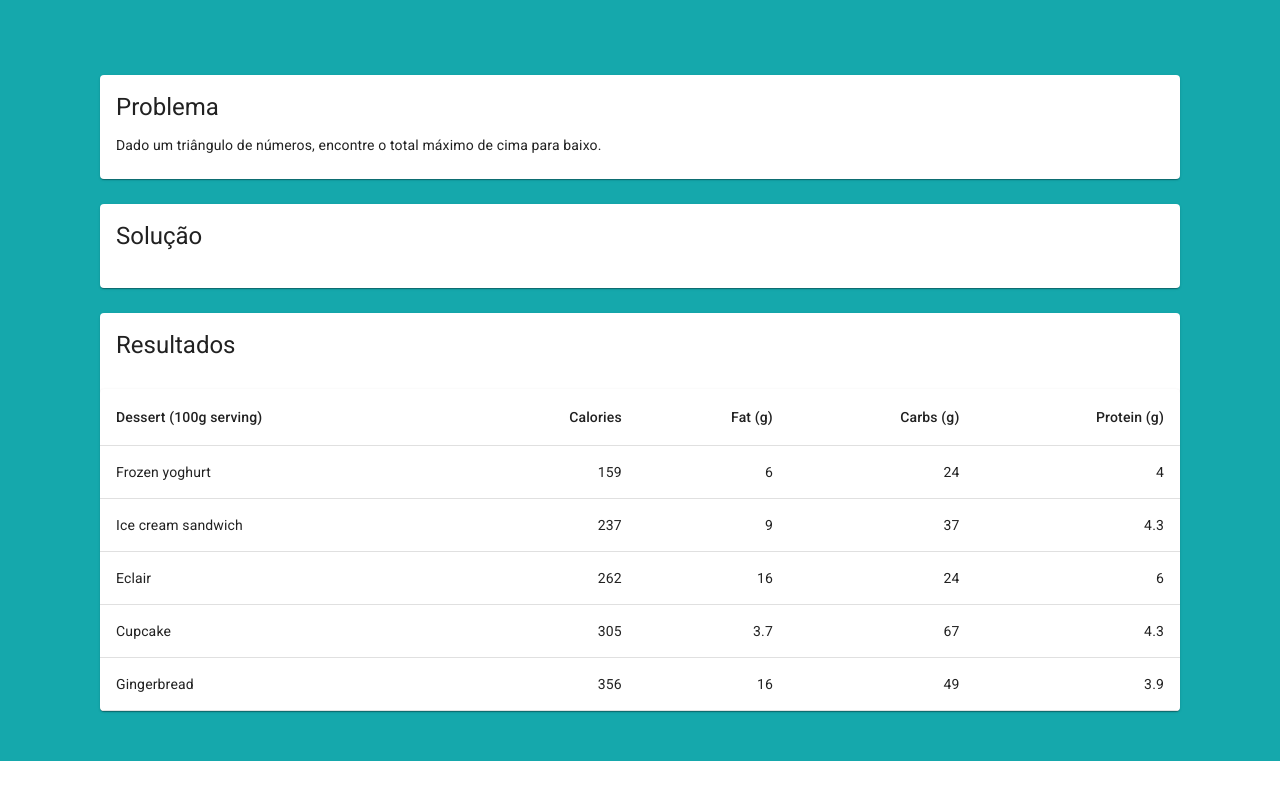
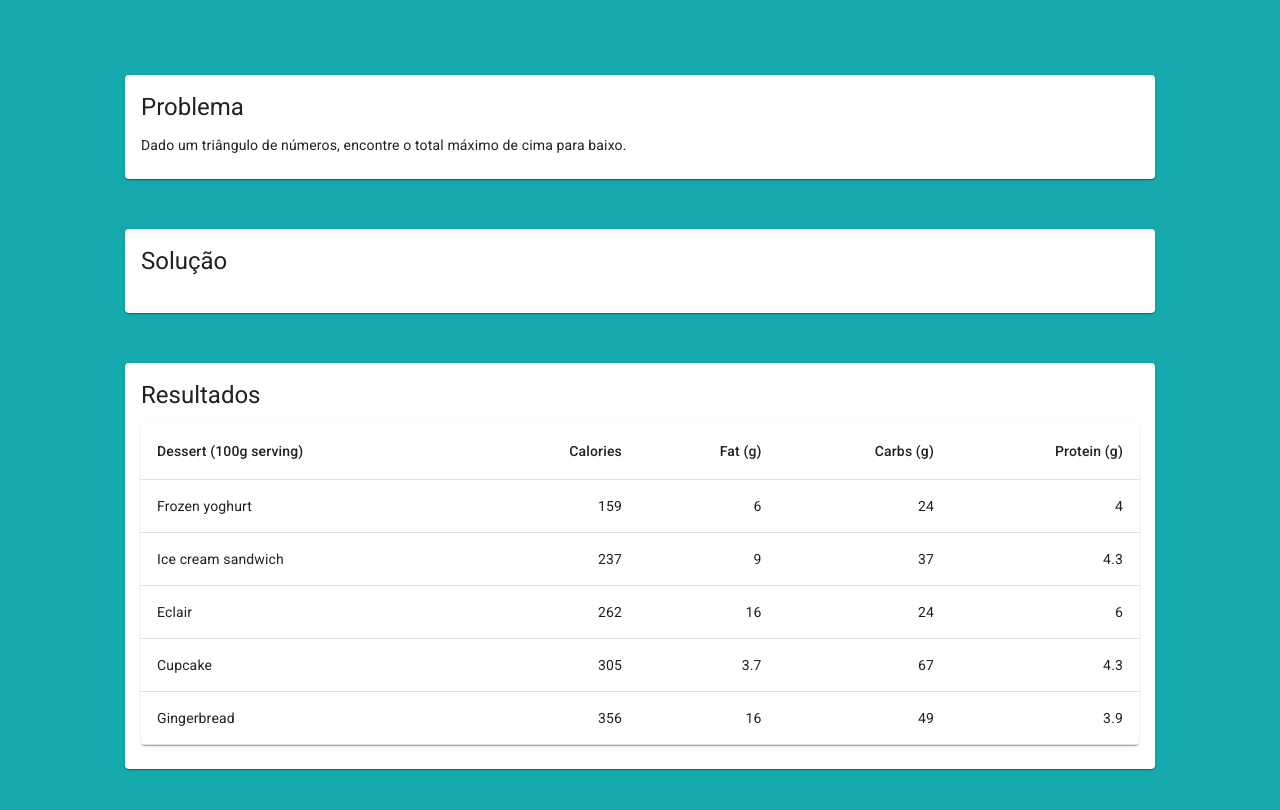
Before and after one commit to chicomcastro/teste-de-logica-WAAC, a React (Create React App) app in the folder teste-waac/: page / in a window 1280 px wide. Shown: the top 810 px of the page. Built offline with nearby package versions, Linux system fonts and the light colour scheme.

Commit message:
Update SimpleCard.js

```diff
--- a/teste-waac/src/Components/SimpleCard.js
+++ b/teste-waac/src/Components/SimpleCard.js
@@ -1,16 +1,15 @@
 import React from 'react';
 import { makeStyles } from '@material-ui/core/styles';
 import Card from '@material-ui/core/Card';
-import CardActions from '@material-ui/core/CardActions';
 import CardContent from '@material-ui/core/CardContent';
-import Button from '@material-ui/core/Button';
 import Typography from '@material-ui/core/Typography';
 
 const useStyles = makeStyles({
     card: {
         minWidth: 275,
         width: '100%',
-        marginTop: 25,
+        height: '100%',
+        margin: 25,
     },
     bullet: {
         display: 'inline-block',
@@ -27,7 +26,6 @@ const useStyles = makeStyles({
 
 export default function SimpleCard(cardProps, customComponent) {
     const classes = useStyles();
-    const bull = <span className={classes.bullet}>•</span>;
 
     return (
         <Card className={classes.card}>
@@ -41,8 +39,8 @@ export default function SimpleCard(cardProps, customComponent) {
                 <Typography variant="body2" component="p">
                     {cardProps ? (cardProps.body ? cardProps.body : null) : null}
                 </Typography>
+                {customComponent ? customComponent() : null}
             </CardContent>
-            {customComponent ? customComponent() : null}
         </Card>
     );
 }
```
